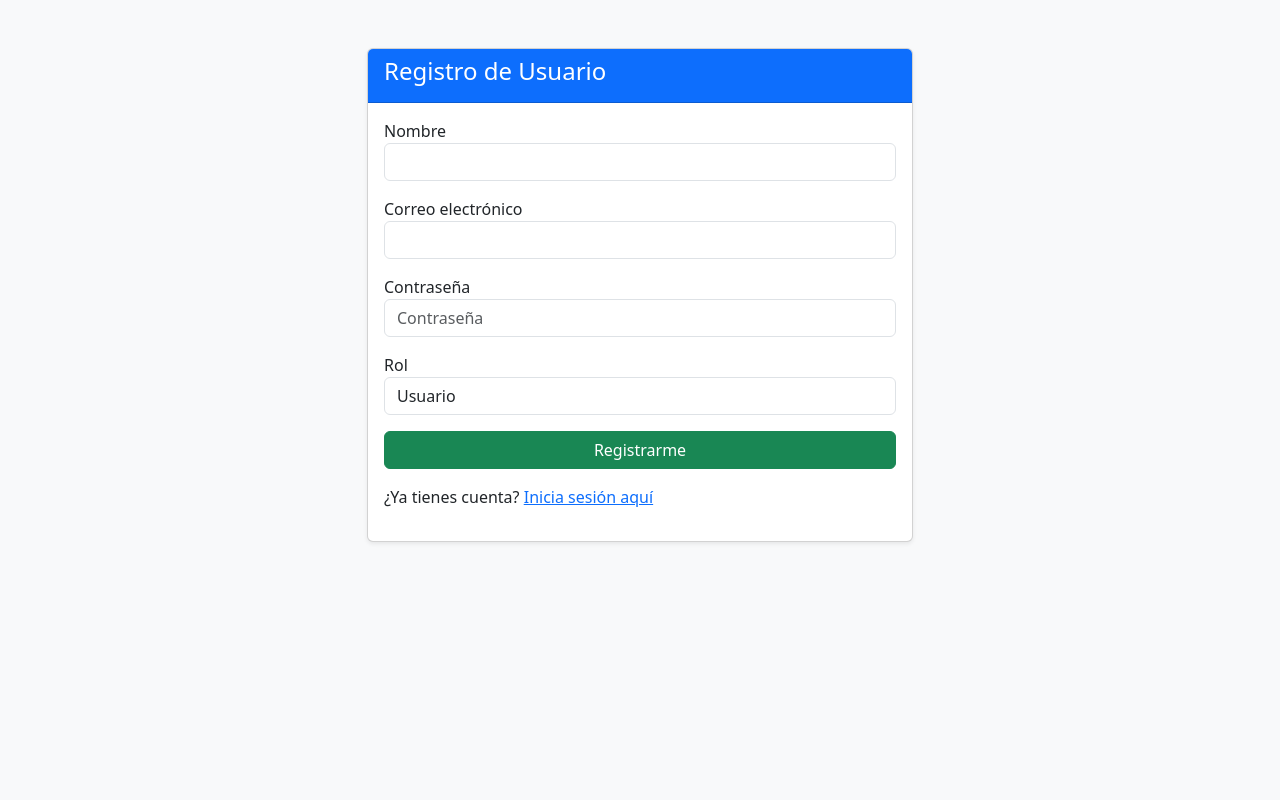
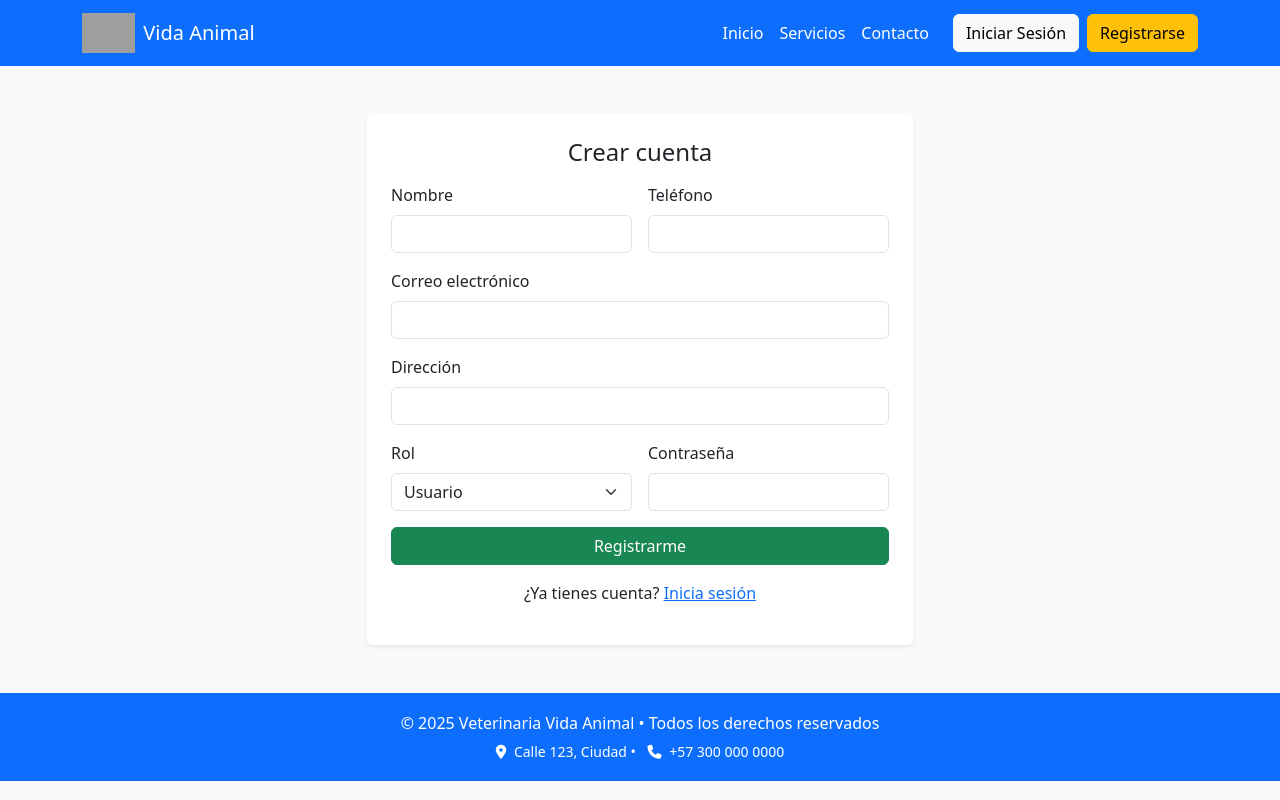
Before and after one commit to Jonatan09081998/veterinaria_app, a Flask app: page /register in a window 1280 px wide. Run offline with Flask 3, Linux system fonts and the light colour scheme; grey boxes are pictures that could not be loaded.

Commit message:
login y vistas

```diff
--- a/app/routes/auth.py
+++ b/app/routes/auth.py
@@ -7,9 +7,6 @@ from app.models.carrito import Carrito
 
 auth_bp = Blueprint("auth", __name__)
 
-# -------------------------
-# LOGIN
-# -------------------------
 @auth_bp.route("/login", methods=["GET", "POST"])
 def login():
     if request.method == "POST":
@@ -17,63 +14,56 @@ def login():
         password = request.form.get("password")
 
         usuario = Usuario.query.filter_by(email=email).first()
-
         if usuario and check_password_hash(usuario.contraseña, password):
             login_user(usuario)
+            # Redirección por rol
             if usuario.rol == "admin":
                 return redirect(url_for("main.admin_panel"))
             elif usuario.rol == "veterinario":
                 return redirect(url_for("main.veterinario_panel"))
-            flash("Has iniciado sesión correctamente", "success")
-            return redirect(url_for("main.dashboard"))
+            else:
+                return redirect(url_for("main.dashboard"))
         else:
             flash("Correo o contraseña incorrectos", "error")
-
     return render_template("login.html")
 
-
-# -------------------------
-# REGISTRO
-# -------------------------
 @auth_bp.route("/register", methods=["GET", "POST"])
 def register():
     if request.method == "POST":
         nombre = request.form.get("nombre")
         email = request.form.get("email")
         password = request.form.get("password")
-        rol = request.form.get("rol").lower()  # 🔹 Capturamos el rol del formulario
+        rol = request.form.get("rol") or "usuario"
+        telefono = request.form.get("telefono") or ""
+        direccion = request.form.get("direccion") or ""
 
-        # Verificar si ya existe el correo
         if Usuario.query.filter_by(email=email).first():
             flash("El correo ya está registrado", "error")
             return redirect(url_for("auth.register"))
 
-        # Crear usuario
         nuevo_usuario = Usuario(
             nombre=nombre,
             email=email,
             contraseña=generate_password_hash(password),
-            rol=rol  # 🔹 Asignamos el rol al nuevo usuario
+            rol=rol,
+            telefono=telefono,
+            direccion=direccion
         )
         db.session.add(nuevo_usuario)
         db.session.commit()
 
-        # Crear carrito vacío para el usuario
         carrito = Carrito(id_usuario=nuevo_usuario.id_usuario)
         db.session.add(carrito)
         db.session.commit()
 
         flash("Usuario registrado correctamente. Ahora inicia sesión.", "success")
+        return redirect(url_for("auth.login"))
 
     return render_template("register.html")
 
-
-# -------------------------
-# LOGOUT
-# -------------------------
 @auth_bp.route("/logout")
 @login_required
 def logout():
     logout_user()
     flash("Sesión cerrada correctamente", "info")
-    return redirect(url_for("auth.login"))
+    return redirect(url_for("main.home"))
--- /dev/null
+++ b/app/templates/base_public.html
@@ -0,0 +1,82 @@
+<!DOCTYPE html>
+<html lang="es">
+<head>
+  <meta charset="UTF-8" />
+  <meta name="viewport" content="width=device-width, initial-scale=1.0" />
+  <title>{% block title %}Veterinaria – Vida Animal{% endblock %}</title>
+
+  <!-- Bootstrap 5 -->
+  <link href="https://cdn.jsdelivr.net/npm/bootstrap@5.3.3/dist/css/bootstrap.min.css" rel="stylesheet">
+  <!-- Font Awesome -->
+  <link href="https://cdnjs.cloudflare.com/ajax/libs/font-awesome/6.5.0/css/all.min.css" rel="stylesheet">
+
+  <style>
+    body{background:#f8f9fa;font-family:system-ui, -apple-system, Segoe UI, Roboto, 'Helvetica Neue', Arial}
+    .navbar{background:#0d6efd}
+    .navbar-brand,.nav-link{color:#fff!important;font-weight:500}
+    .btn-cta{background:#198754;color:#fff;border-radius:50px;padding:.6rem 1.2rem}
+    .btn-cta:hover{background:#145c32;color:#fff}
+    .hero{
+      background:linear-gradient(rgba(13,110,253,.6),rgba(13,110,253,.6)),
+                 url('https://images.unsplash.com/photo-1601758123927-1965a4c859b2?auto=format&fit=crop&w=1600&q=80') center/cover no-repeat;
+      color:#fff;padding:90px 0;text-align:center
+    }
+    .services i{font-size:2rem;color:#0d6efd;margin-bottom:.5rem}
+    footer{background:#0d6efd;color:#fff;text-align:center;padding:18px 0}
+  </style>
+
+  {% block extra_head %}{% endblock %}
+</head>
+<body>
+
+<nav class="navbar navbar-expand-lg">
+  <div class="container">
+    <a class="navbar-brand d-flex align-items-center" href="{{ url_for('main.home') }}">
+      <img src="https://cdn-icons-png.flaticon.com/512/616/616408.png" alt="logo" style="height:40px" class="me-2">
+      Vida Animal
+    </a>
+    <button class="navbar-toggler bg-light" type="button" data-bs-toggle="collapse" data-bs-target="#menu">
+      <span class="navbar-toggler-icon"></span>
+    </button>
+    <div id="menu" class="collapse navbar-collapse">
+      <ul class="navbar-nav ms-auto align-items-lg-center">
+        <li class="nav-item"><a class="nav-link" href="{{ url_for('main.home') }}">Inicio</a></li>
+        <li class="nav-item"><a class="nav-link" href="#servicios">Servicios</a></li>
+        <li class="nav-item"><a class="nav-link" href="#contacto">Contacto</a></li>
+
+        {% if current_user.is_authenticated %}
+          <li class="nav-item ms-lg-3">
+            <a class="btn btn-light" href="{{ url_for('main.dashboard') }}"><i class="fa-solid fa-gauge"></i> Ir al Panel</a>
+          </li>
+          <li class="nav-item ms-2">
+            <a class="btn btn-warning" href="{{ url_for('auth.logout') }}"><i class="fa-solid fa-right-from-bracket"></i> Cerrar sesión</a>
+          </li>
+        {% else %}
+          <li class="nav-item ms-lg-3">
+            <a class="btn btn-light" href="{{ url_for('auth.login') }}">Iniciar Sesión</a>
+          </li>
+          <li class="nav-item ms-2">
+            <a class="btn btn-warning" href="{{ url_for('auth.register') }}">Registrarse</a>
+          </li>
+        {% endif %}
+      </ul>
+    </div>
+  </div>
+</nav>
+
+<main>
+  {% block content %}{% endblock %}
+</main>
+
+<footer id="contacto">
+  <div class="container">
+    <p class="mb-1">&copy; {{ 2025 }} Veterinaria Vida Animal • Todos los derechos reservados</p>
+    <small><i class="fa-solid fa-location-dot me-1"></i> Calle 123, Ciudad •
+      <i class="fa-solid fa-phone me-1 ms-2"></i> +57 300 000 0000</small>
+  </div>
+</footer>
+
+<script src="https://cdn.jsdelivr.net/npm/bootstrap@5.3.3/dist/js/bootstrap.bundle.min.js"></script>
+{% block extra_scripts %}{% endblock %}
+</body>
+</html>
--- a/app/templates/register.html
+++ b/app/templates/register.html
@@ -1,64 +1,63 @@
-<!DOCTYPE html>
-<html lang="es">
-<head>
-    <meta charset="UTF-8">
-    <title>Registro - Veterinaria</title>
-    <link rel="stylesheet" href="https://cdn.jsdelivr.net/npm/bootstrap@5.3.0/dist/css/bootstrap.min.css">
-</head>
-<body class="bg-light">
+{% extends "base_public.html" %}
+{% block title %}Registro – Veterinaria{% endblock %}
+{% block content %}
+<div class="container py-5">
+  <div class="row justify-content-center">
+    <div class="col-md-7 col-lg-6">
+      <div class="card shadow-sm border-0">
+        <div class="card-body p-4">
+          <h4 class="mb-3 text-center">Crear cuenta</h4>
 
-<div class="container mt-5">
-    <div class="row justify-content-center">
-        <div class="col-md-6">
-
-            <div class="card shadow-sm">
-                <div class="card-header bg-primary text-white">
-                    <h4>Registro de Usuario</h4>
-                </div>
-                <div class="card-body">
           {% with messages = get_flashed_messages(with_categories=true) %}
             {% if messages %}
-                            {% for category, message in messages %}
-                                <div class="alert alert-{{ category }}">{{ message }}</div>
+              {% for cat, msg in messages %}
+                <div class="alert alert-{{ 'danger' if cat=='error' else cat }} mb-3">{{ msg }}</div>
               {% endfor %}
             {% endif %}
           {% endwith %}
 
           <form method="POST">
-                        <div class="mb-3">
-                            <label>Nombre</label>
+            <div class="row g-3">
+              <div class="col-md-6">
+                <label class="form-label">Nombre</label>
                 <input type="text" name="nombre" class="form-control" required>
               </div>
-
-                        <div class="mb-3">
-                            <label>Correo electrónico</label>
+              <div class="col-md-6">
+                <label class="form-label">Teléfono</label>
+                <input type="text" name="telefono" class="form-control">
+              </div>
+              <div class="col-12">
+                <label class="form-label">Correo electrónico</label>
                 <input type="email" name="email" class="form-control" required>
               </div>
-
-                        <div class="mb-3">
-                            <label>Contraseña</label>
-                            <input type="password" name="password" class="form-control" placeholder="Contraseña" required>
+              <div class="col-12">
+                <label class="form-label">Dirección</label>
+                <input type="text" name="direccion" class="form-control">
               </div>
-
-                        <div class="mb-3">
-                            <label>Rol</label>
-                            <select name="rol" class="form-control" required>
+              <div class="col-md-6">
+                <label class="form-label">Rol</label>
+                <select name="rol" class="form-select" required>
                   <option value="usuario">Usuario</option>
+                  <option value="veterinario">Veterinario</option>
                   <option value="admin">Administrador</option>
-                                <option value="veterinario">Veterinario</option>
                 </select>
               </div>
-
-                        <button type="submit" class="btn btn-success w-100">Registrarme</button>
-                    </form>
-
-                    <p class="mt-3">¿Ya tienes cuenta? <a href="{{ url_for('auth.login') }}">Inicia sesión aquí</a></p>
+              <div class="col-md-6">
+                <label class="form-label">Contraseña</label>
+                <input type="password" name="password" class="form-control" required>
               </div>
             </div>
 
+            <button class="btn btn-success w-100 mt-3">Registrarme</button>
+          </form>
+
+          <p class="mt-3 text-center">
+            ¿Ya tienes cuenta?
+            <a href="{{ url_for('auth.login') }}">Inicia sesión</a>
+          </p>
         </div>
       </div>
     </div>
-
-</body>
-</html>
+  </div>
+</div>
+{% endblock %}
```
Also changed, not shown: app/routes/main.py (+7 -9 lines), app/templates/base.html (+112 -56 lines), app/templates/home.html (+54 -11 lines), app/templates/login.html (+22 -30 lines). Lines whose indentation alone changed are shown as unchanged.
